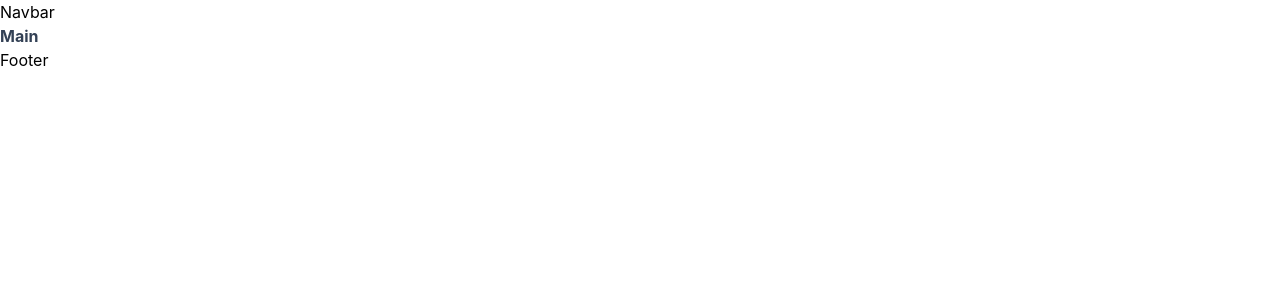
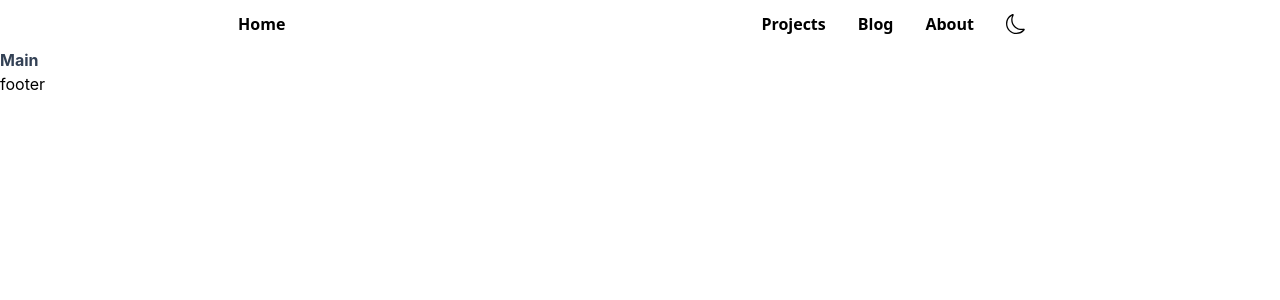
Before and after one commit to mohammedahw/portfolio-website, a Next.js app: page / in a window 1280 px wide. Shown: the top 300 px of the page. Built offline with nearby package versions, Linux system fonts and the light colour scheme.

Commit message:
installed libaries and finished the initial navbar design

```diff
--- a/components/Footer.tsx
+++ b/components/Footer.tsx
@@ -1,6 +1,7 @@
-
 export default function Footer() {
-    return <div>
-        Footer
-    </div>;
+  return (
+    <>
+      <footer>footer</footer>
+    </>
+  );
 }
--- a/components/Navbar.tsx
+++ b/components/Navbar.tsx
@@ -1,6 +1,61 @@
+import { BsSun, BsMoon } from "react-icons/bs";
+import { useTheme } from "next-themes";
+import { useState, useEffect } from "react";
+import Link from "next/link";
 
 export default function Navbar() {
-    return <div>
-        Navbar
-    </div>;
+  const { systemTheme, theme, setTheme } = useTheme();
+  const [mounted, setMounted] = useState(false);
+
+  useEffect(() => {
+    setMounted(true);
+  }, []);
+
+  const renderThemeChanger = () => {
+    const currentTheme = theme === "system" ? systemTheme : theme;
+
+    if (currentTheme === "dark") {
+      return (
+        <BsSun
+          className="w-5 h-5 hover:cursor-pointer"
+          role="button"
+          onClick={() => setTheme("light")}
+        />
+      );
+    } else {
+      return (
+        <BsMoon
+          className="w-5 h-5 hover:cursor-pointer"
+          role="button"
+          onClick={() => setTheme("dark")}
+        />
+      );
+    }
+  };
+
+  return (
+    <>
+      <nav className="px-2 py-3 dark:text-white font-bold font-sans">
+        <div className="flex flex-row container justify-around">
+          <div className="">
+            <Link href={"/"}>Home</Link>
+          </div>
+          <div className="">
+            <ul className="container flex flex-row list-none ml-auto justify-center align-middle items-center">
+              <li className="mx-4">
+                <Link href={"/"}>Projects</Link>
+              </li>
+              <li className="mx-4">
+                <Link href={"/"}>Blog</Link>
+              </li>
+              <li className="mx-4">
+                <Link href={"/"}>About</Link>
+              </li>
+              <li className="mx-4">{mounted && renderThemeChanger()}</li>
+            </ul>
+          </div>
+        </div>
+      </nav>
+    </>
+  );
 }
--- a/package.json
+++ b/package.json
@@ -8,9 +8,12 @@
     "lint": "next lint"
   },
   "dependencies": {
+    "firebase": "^9.6.8",
     "next": "12.0.8",
+    "next-themes": "^0.1.1",
     "react": "17.0.2",
-    "react-dom": "17.0.2"
+    "react-dom": "17.0.2",
+    "react-icons": "^4.3.1"
   },
   "devDependencies": {
     "@types/node": "17.0.10",
--- a/pages/_app.tsx
+++ b/pages/_app.tsx
@@ -1,8 +1,13 @@
-import '../styles/globals.css'
-import type { AppProps } from 'next/app'
+import "../styles/globals.css";
+import type { AppProps } from "next/app";
+import { ThemeProvider } from "next-themes";
 
 function MyApp({ Component, pageProps }: AppProps) {
-  return <Component {...pageProps} />
+  return (
+    <ThemeProvider enableSystem={true} attribute="class">
+      <Component {...pageProps} />
+    </ThemeProvider>
+  );
 }
 
-export default MyApp
+export default MyApp;
--- a/pages/index.tsx
+++ b/pages/index.tsx
@@ -1,30 +1,25 @@
-import type { NextPage } from 'next'
-import Head from 'next/head'
-import Image from 'next/image'
-import Footer from '../components/Footer'
-import Navbar from '../components/Navbar'
+import type { NextPage } from "next";
+import Head from "next/head";
+import Footer from "../components/Footer";
+import Navbar from "../components/Navbar";
 
 const Home: NextPage = () => {
   return (
     <>
       <Head>
         <title>Mohammed Ali</title>
-        <meta name="portfolio weebsite" content="portfolio weebsite" />
+        <meta name="portfolio website" content="portfolio website" />
         <link rel="icon" href="/favicon.ico" />
       </Head>
       <header>
-        <nav>
-          <Navbar />
-        </nav>
+        <Navbar />
       </header>
-      <main>
-        <h1 className='font-bold text-slate-700'>Main</h1>
+      <main className="">
+        <h1 className="font-bold text-slate-700">Main</h1>
       </main>
-      <footer>
-        <Footer />
-      </footer>
+      <Footer />
     </>
-  )
-}
+  );
+};
 
-export default Home
+export default Home;
--- a/tailwind.config.js
+++ b/tailwind.config.js
@@ -3,8 +3,9 @@ module.exports = {
     "./pages/**/*.{js,ts,jsx,tsx}",
     "./components/**/*.{js,ts,jsx,tsx}",
   ],
+  darkMode: "class",
   theme: {
     extend: {},
   },
   plugins: [],
-}
+};
```
Also changed, not shown: 1 other file (tests, documents, lock files or other folders).
